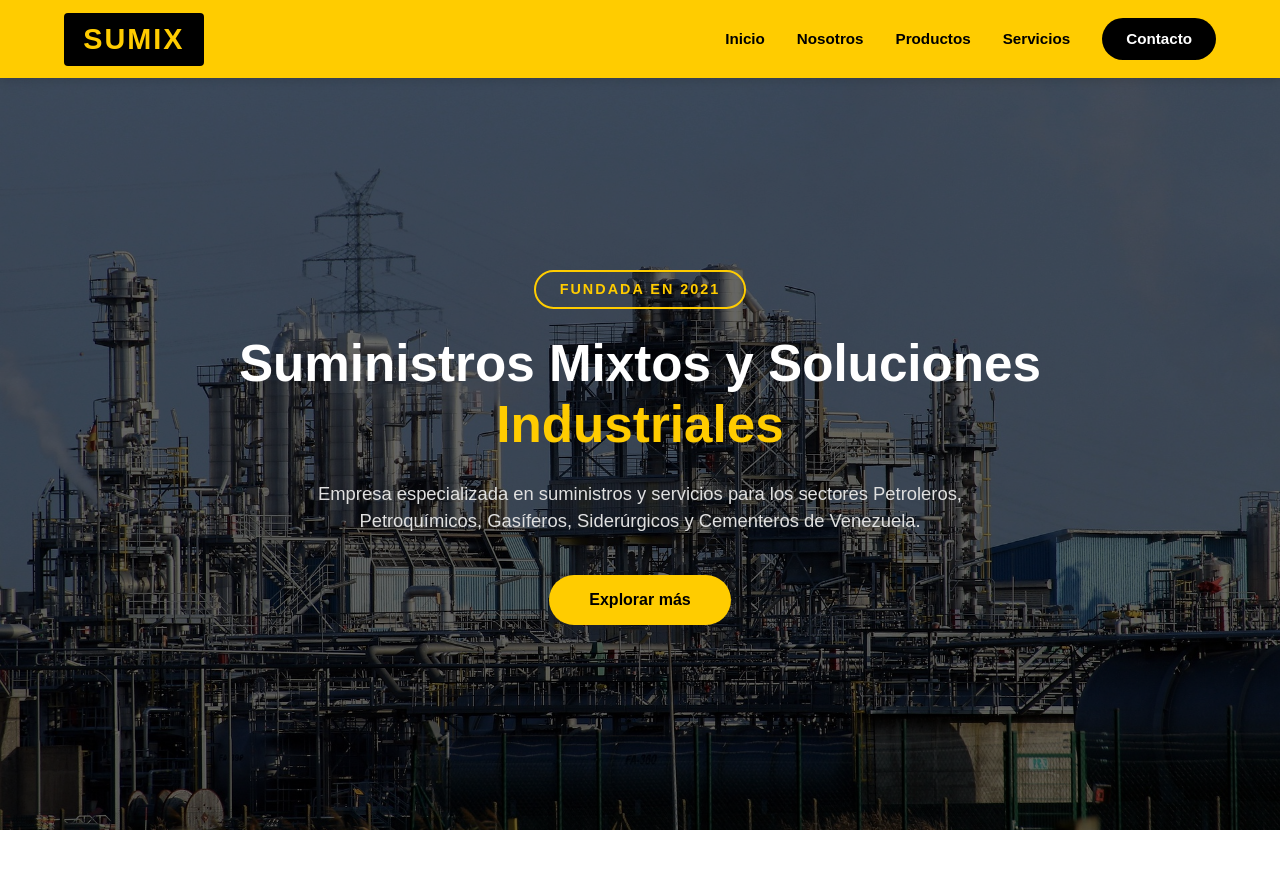
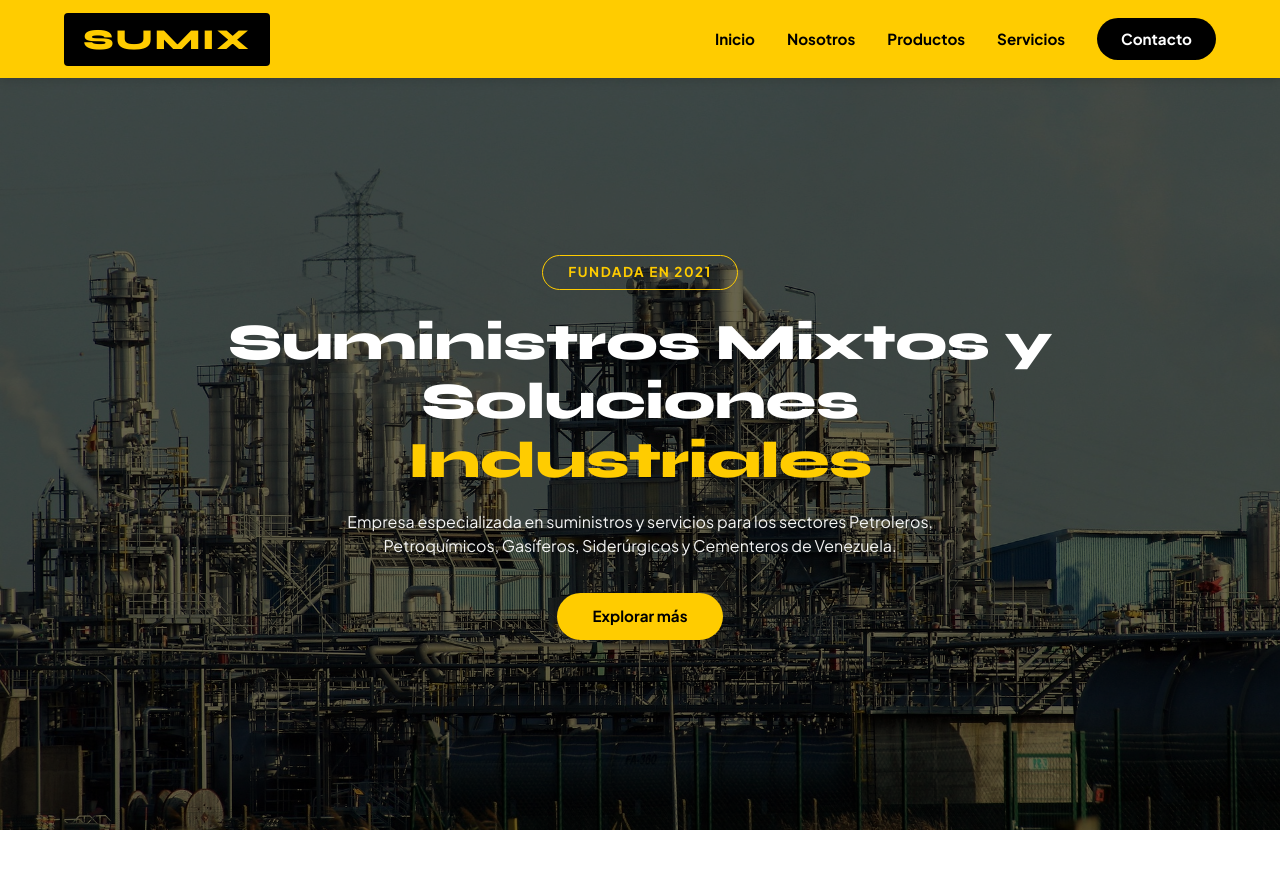
Before and after one commit to ing-nestorgomez/ximus, a Jekyll site: the page built from index.html, in a window 1280 px wide and 900 px high. Shown: the top 869 px of the window. Built offline with Jekyll 4.4.1, drawn with Linux system fonts in a browser that asks for light colours.

Commit message:
Update font variables and styles in styles.scss
Updated font variables and applied them to body and headings.

```diff
--- a/assets/css/styles.scss
+++ b/assets/css/styles.scss
@@ -575,3 +575,96 @@
     grid-template-columns: 1fr;
   }
 }
+
+/* Actualizamos la variable de fuente en el :root */
+:root {
+  --font-main: 'Plus Jakarta Sans', sans-serif;
+  --font-heading: 'Syne', 'Plus Jakarta Sans', sans-serif;
+  /* ... resto de variables se mantienen ... */
+}
+
+/* Aplicamos las fuentes */
+body {
+  font-family: var(--font-main);
+}
+
+h1, h2, h3, .hero-title, .logo-sumix {
+  font-family: var(--font-heading);
+}
+
+/* HERO SECTION CON OVERLAY AMARILLENTO */
+.hero-section {
+  position: relative;
+  height: 85vh;
+  min-height: 520px;
+  background: url('../images/hero-bg.jpg') center/cover no-repeat;
+  display: flex;
+  align-items: center;
+  justify-content: center;
+  text-align: center;
+  color: #FFFFFF;
+
+  /* Sombreado amarillo verdoso oscuro calcado del PDF */
+  .hero-overlay {
+    position: absolute;
+    inset: 0;
+    background: rgba(45, 40, 10, 0.72); /* Mezcla oscura de amarillo/negro */
+    mix-blend-mode: multiply; /* Fusiona el tono con la imagen de fondo */
+  }
+
+  .hero-container {
+    position: relative;
+    z-index: 2;
+    max-width: 900px;
+    padding: 0 1.5rem;
+  }
+
+  .hero-badge {
+    display: inline-block;
+    border: 1.5px solid var(--color-primary);
+    color: var(--color-primary);
+    padding: 0.4rem 1.6rem;
+    border-radius: 30px;
+    font-size: 0.85rem;
+    font-weight: 700;
+    letter-spacing: 1.5px;
+    margin-bottom: 1.5rem;
+  }
+
+  .hero-title {
+    font-size: 3.2rem;
+    font-weight: 800;
+    line-height: 1.15;
+    margin-bottom: 1.2rem;
+    letter-spacing: -0.5px;
+
+    .text-highlight {
+      color: var(--color-primary);
+    }
+  }
+
+  /* Estilos para el nuevo texto blanco */
+  .hero-subtitle {
+    font-size: 1rem;
+    font-weight: 400;
+    max-width: 680px;
+    margin: 0 auto 2.2rem;
+    color: #FFFFFF;
+    line-height: 1.5;
+    opacity: 0.95;
+  }
+
+  .btn-hero {
+    display: inline-block;
+    background-color: var(--color-primary);
+    color: #000000;
+    padding: 0.75rem 2.2rem;
+    font-weight: 700;
+    font-size: 0.95rem;
+    border-radius: 30px;
+
+    &:hover {
+      background-color: var(--color-primary-hover);
+    }
+  }
+}
```
